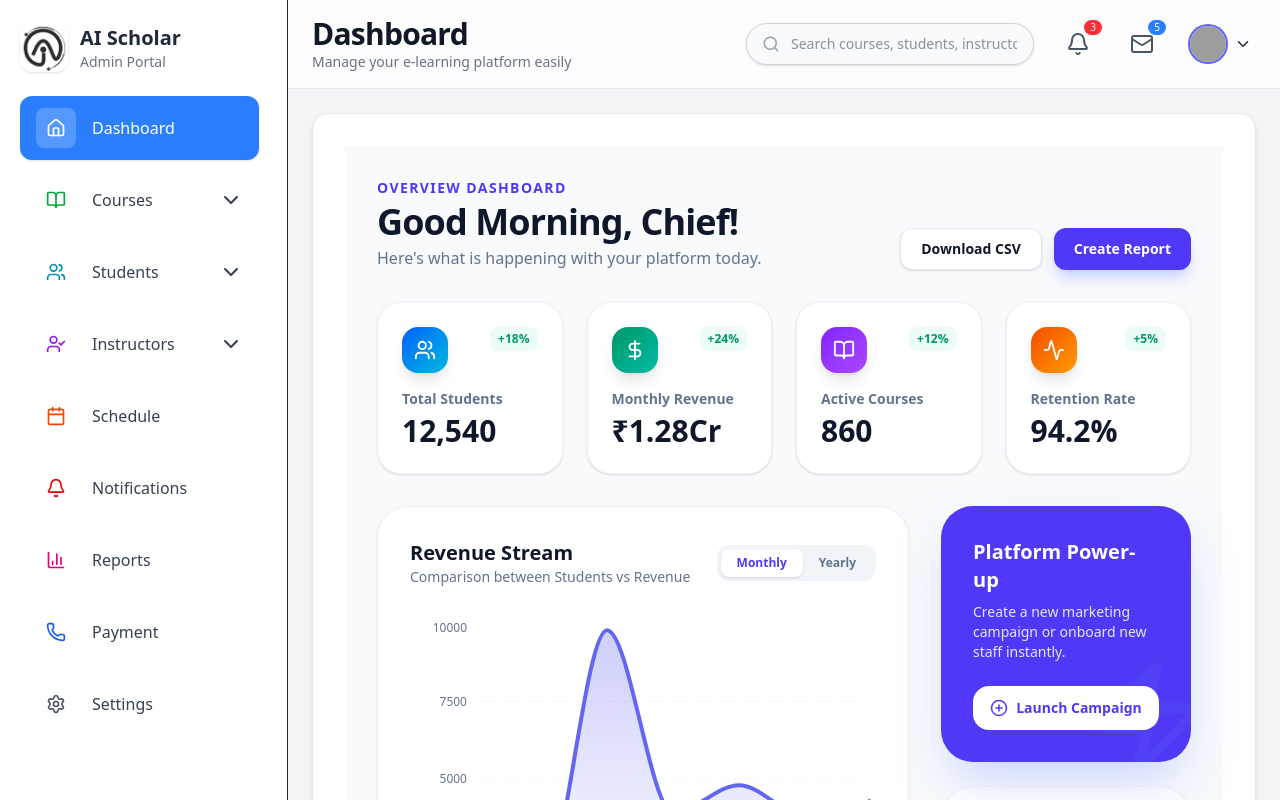
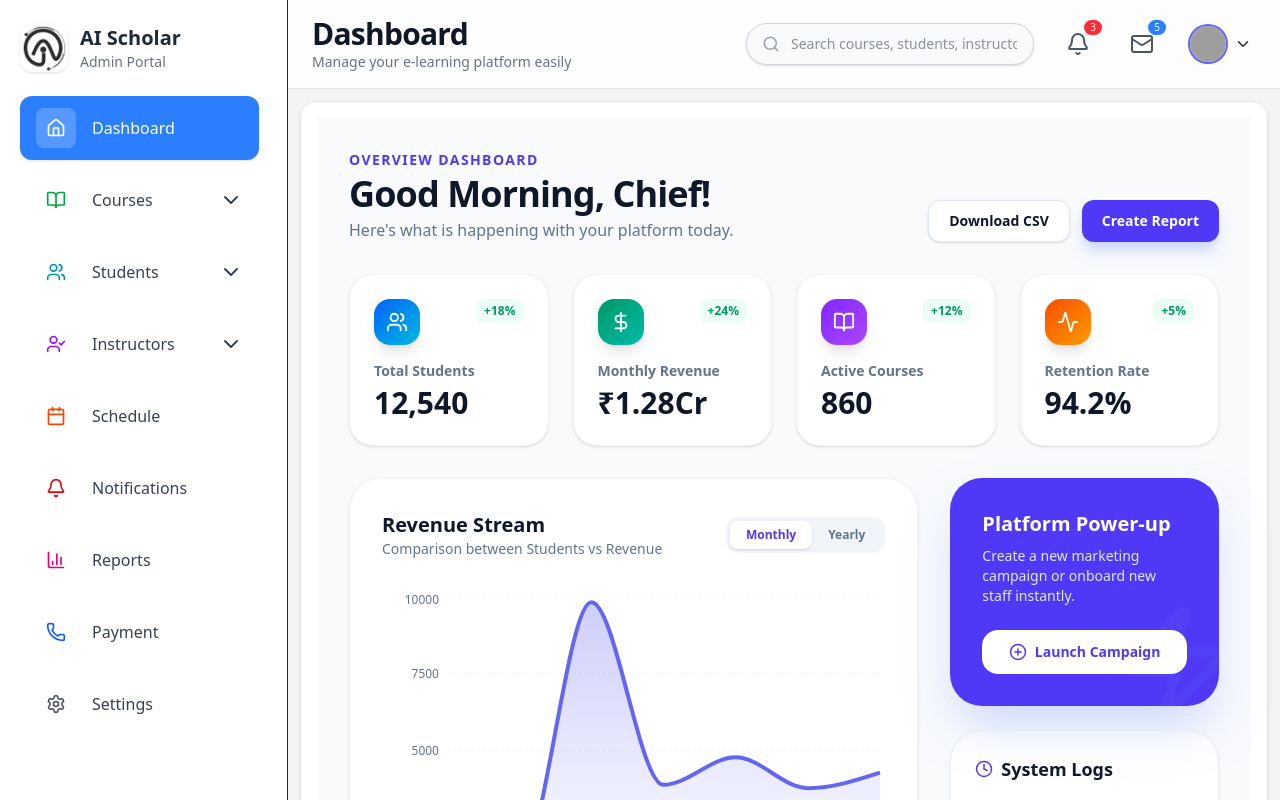
Before and after one commit to vishnu10-droid/lms-project, a React (Vite) app: page / in a window 1280 px wide. Built offline with nearby package versions, Linux system fonts and the light colour scheme; grey boxes are pictures that could not be loaded.

Commit message:
fix layout

```diff
--- a/src/component/layout/Layout.jsx
+++ b/src/component/layout/Layout.jsx
@@ -17,7 +17,7 @@
         <Navbar title="Dashboard" />
 
         {/* Main Content */}
-        <main className="flex-1 overflow-y-auto p-6">
+        <main className="flex-1 overflow-y-auto p-3">
           <div
             className="
               max-w-7xl mx-auto
@@ -25,11 +25,11 @@
               rounded-2xl
               shadow-md
               border border-gray-200
-              p-8
+              p-4
               min-h-[85vh]
             "
           >
-            <Outlet />
+            <Outlet  />
           </div>
         </main>
 
```
